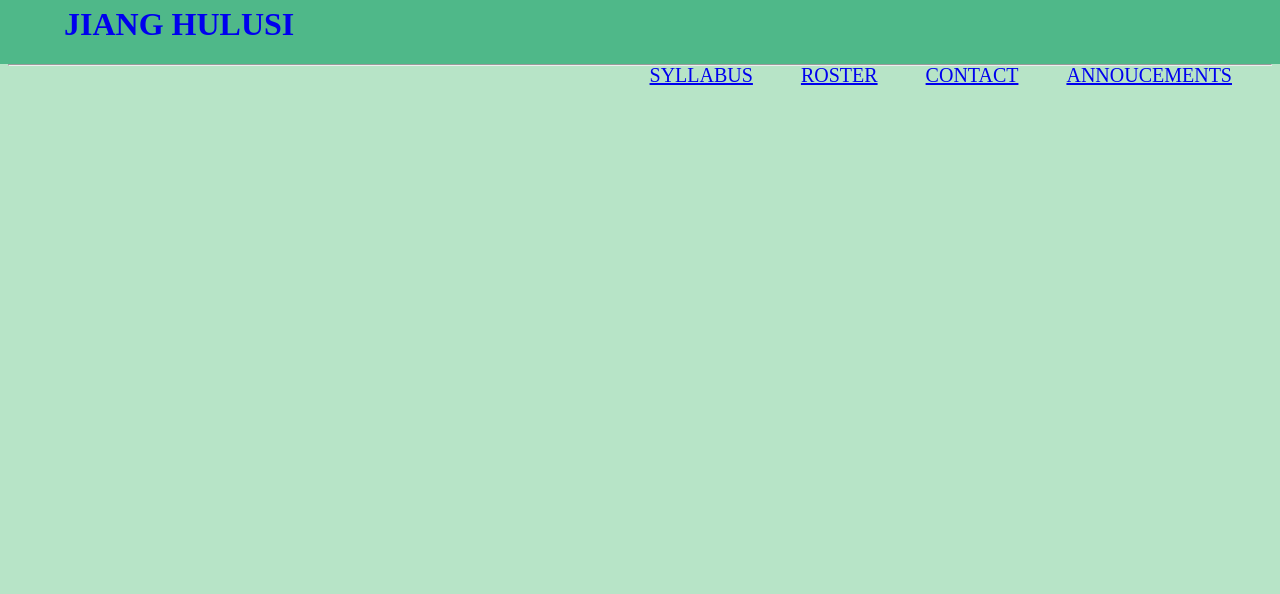
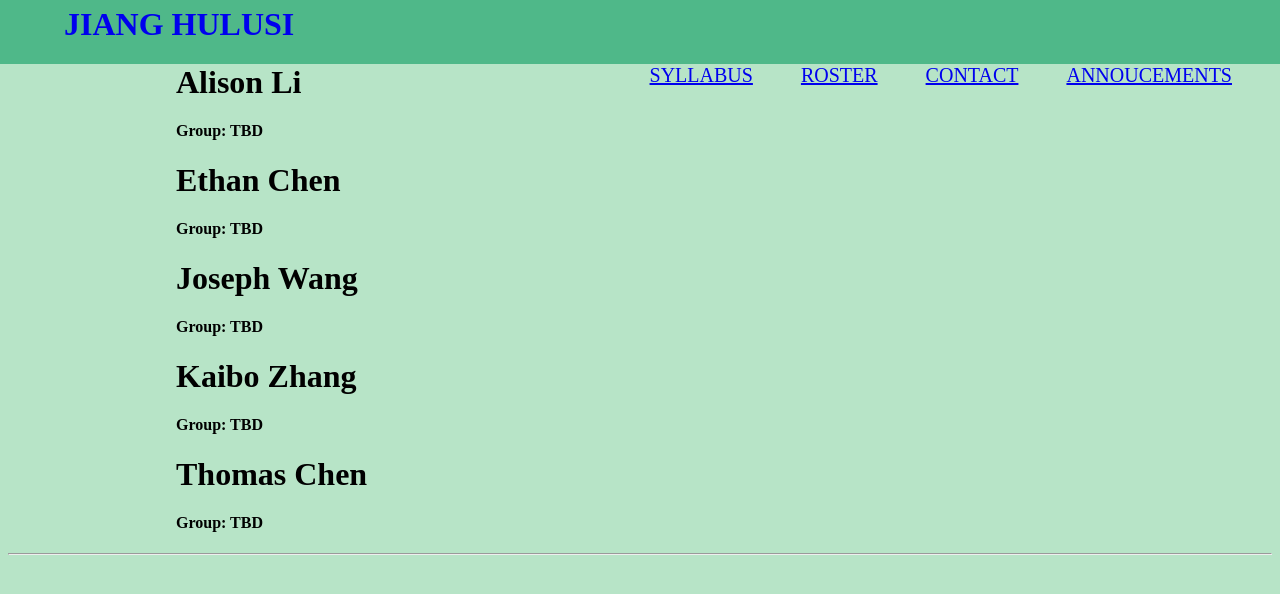
Before and after one commit to pzjiang/hulusi, a Gatsby site: page /groups in a window 1280 px wide. Built offline with nearby package versions, Linux system fonts and the light colour scheme; Gatsby itself is replaced by a stand-in of ours.

Commit message:
create framework for roster content

```diff
--- a/src/pages/groups.js
+++ b/src/pages/groups.js
@@ -4,34 +4,34 @@ import Layout from "../components/layout.js"
 
 const students = [
     {
-        name: "",
+        name: "Alison Li",
         assignments:
             [],
-        group: "",
+        group: "TBD",
     },
     {
-        name: "",
+        name: "Ethan Chen",
         assignments:
             [],
-        group: "",
+        group: "TBD",
     },
     {
-        name: "",
+        name: "Joseph Wang",
         assignments:
             [],
-        group: "",
+        group: "TBD",
     },
     {
-        name: "",
+        name: "Kaibo Zhang",
         assignments:
             [],
-        group: "",
+        group: "TBD",
     },
     {
-        name: "",
+        name: "Thomas Chen",
         assignments:
             [],
-        group: "",
+        group: "TBD",
     }
 
 ]
@@ -41,6 +41,19 @@ const GroupPage = () => {
         <div>
             <Layout>
 
+                <div class="groupdesk">
+                    <ul class="grouplist">
+                        {students.map(student => (
+                            <div class="studenttab">
+                                <h1 class="rostername">{student.name}</h1>
+                                <h4>Group: {student.group}</h4>
+
+                            </div>
+                        ))}
+
+                    </ul>
+                </div>
+
 
             </Layout>
         </div>
```
